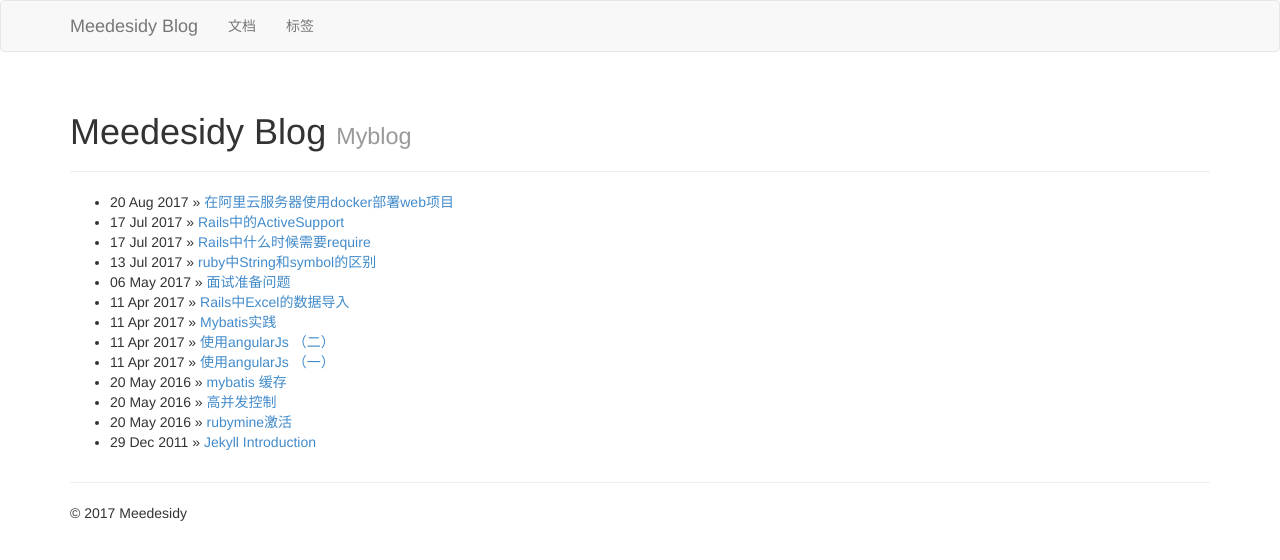
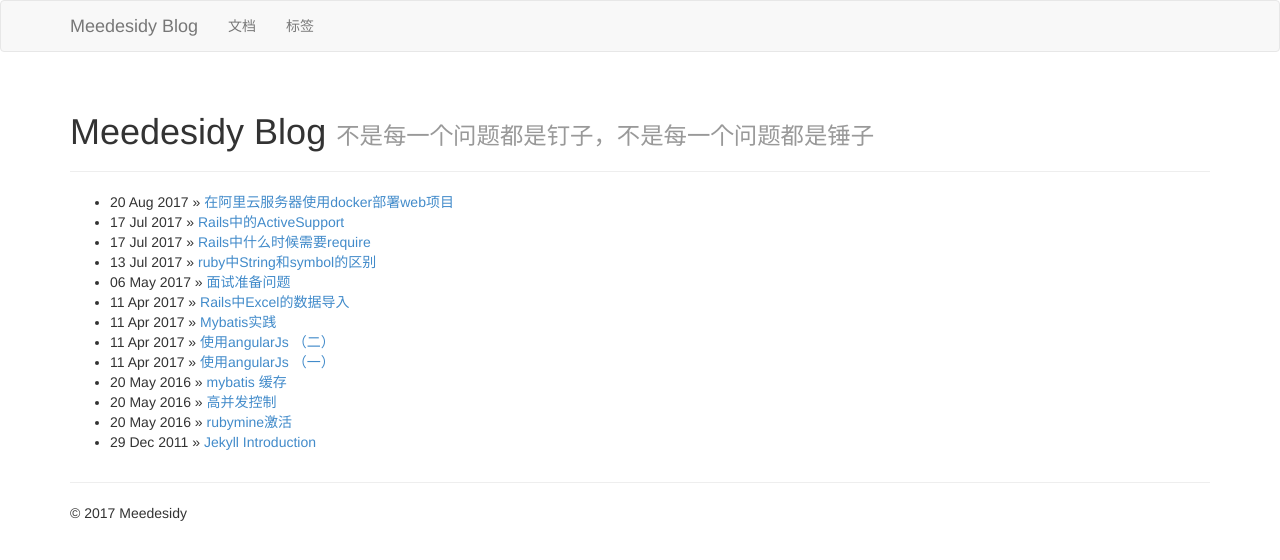
Before and after one commit to Canmel/canmel.github.io, a Jekyll site: the page built from index.md, in a window 1280 px wide. Shown: the top 560 px of the page. Built offline with Jekyll 4.4.1, drawn with Linux system fonts in a browser that asks for light colours; some of the changed lines change nothing that is shown.

```diff
--- a/_config.yml
+++ b/_config.yml
@@ -12,11 +12,11 @@
 # so be sure to set them if your theme uses them.
 #
 title : Meedesidy Blog
-tagline: A blog isn't just about words or Docker
+tagline:  不是每一个问题都是钉子，不是每一个问题都是锤子
 author :
   name : Meedesidy
   email : 892379244@qq.com
-  github : 不是每一个问题都是钉子，不是每一个问题都是锤子
+  github : Canmel
 
 # The production_url is only used when full-domain names are needed
 # such as sitemap.txt
--- a/index.md
+++ b/index.md
@@ -1,7 +1,7 @@
 ---
 layout: page
 title: Meedesidy Blog
-tagline: Myblog
+tagline: 不是每一个问题都是钉子，不是每一个问题都是锤子
 email: 892379244@qq.com
 github: Canmal
 ---
```
Also changed, not shown: 3 other files.
